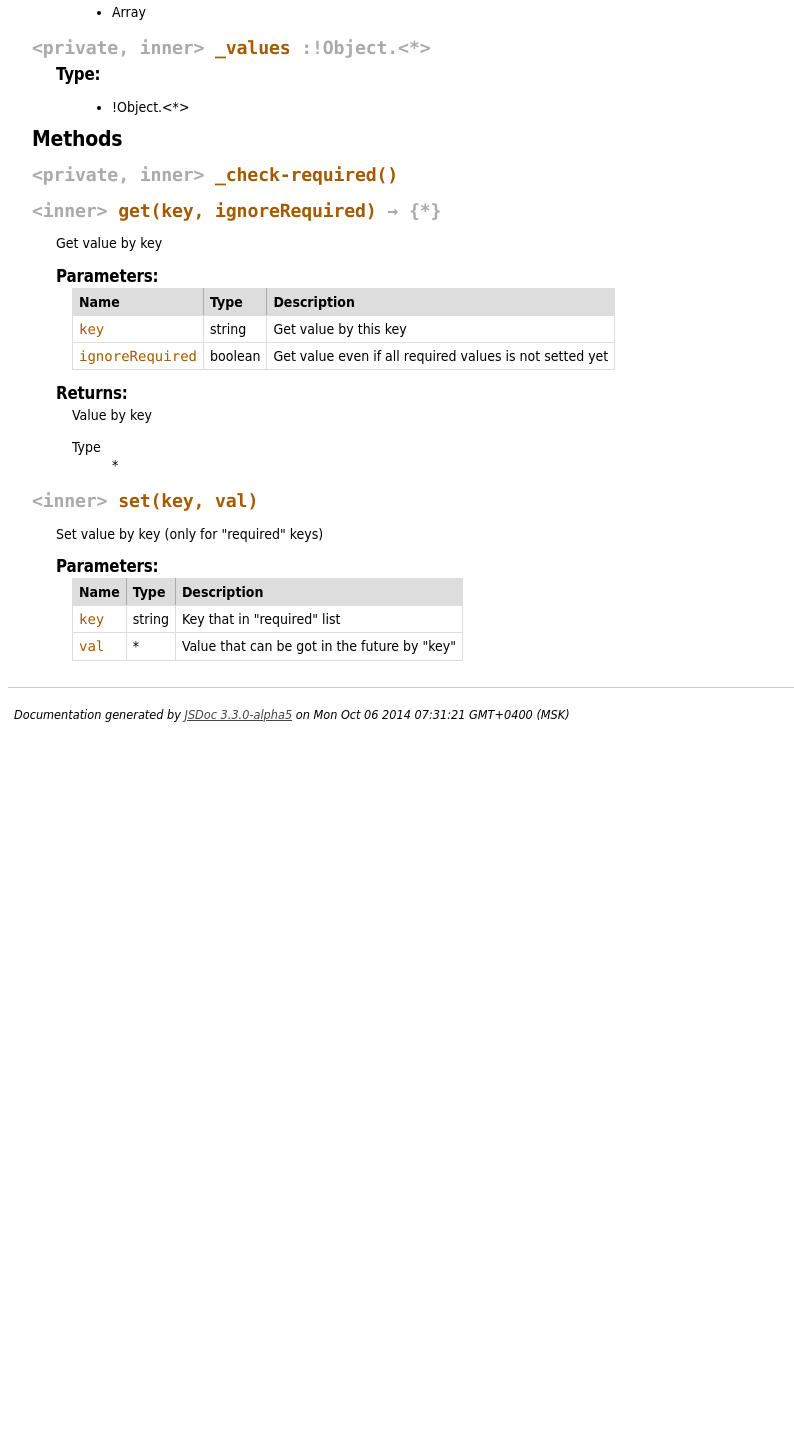
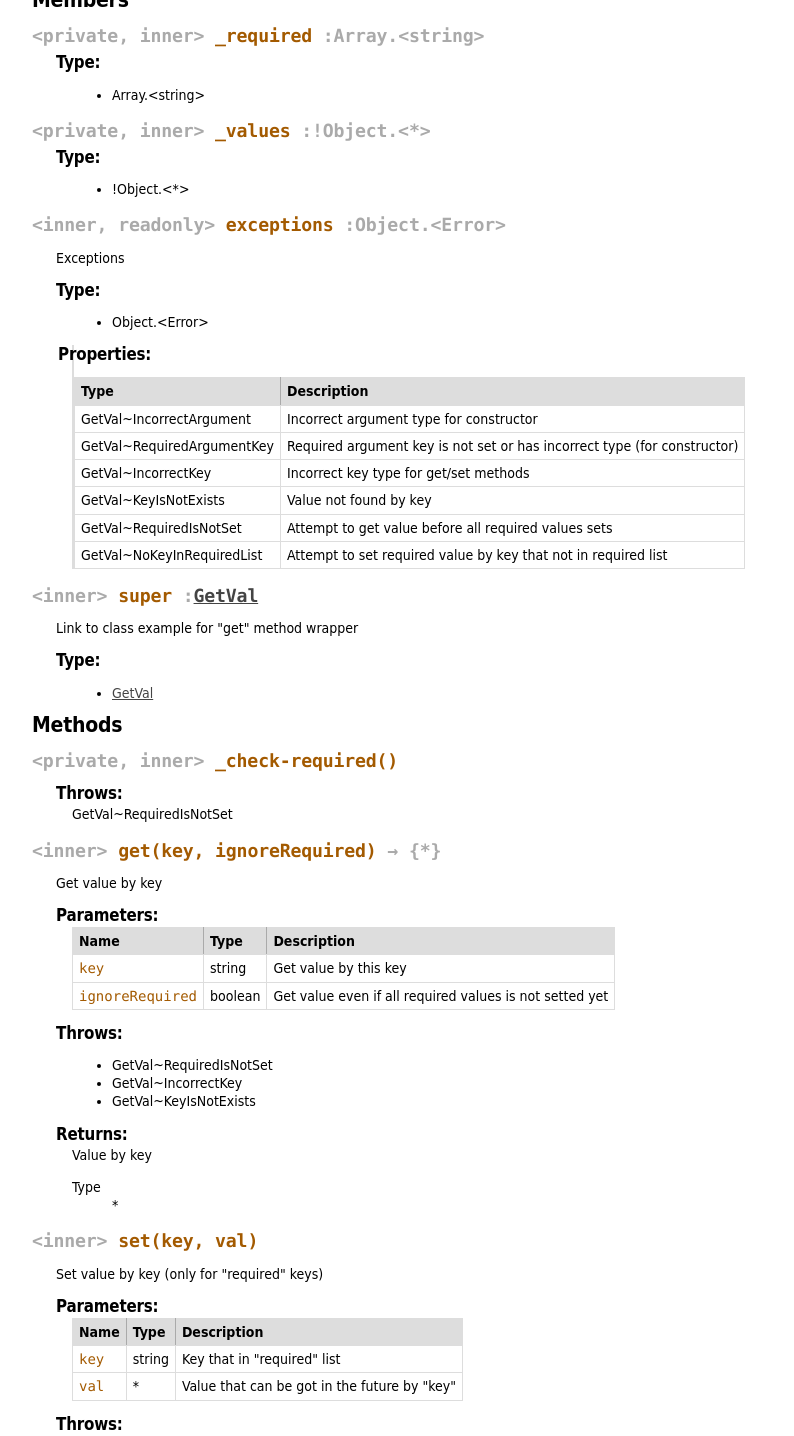
Before and after one commit to unclechu/js-useful-umd-modules, a website: page get_val/docs/html/GetVal.html in a window 1280 px wide. Shown: the part 471-1907 px from the top of the page, without its empty margins (0-794 px from the left). Before the commit the page ends 1209 px from the top, so only its background shows below. Drawn offline with Linux system fonts and the light colour scheme.

Commit message:
"get_val": added jsdoc for exceptions

```diff
--- a/get_val/docs/html/GetVal.html
+++ b/get_val/docs/html/GetVal.html
@@ -185,6 +185,34 @@
 
 
 
+    <h5>Throws:</h5>
+    <ul>
+            <li>
+
+    <div class="param-desc">
+
+
+<span class="param-type">GetVal~IncorrectArgument</span>
+
+
+
+    </div>
+
+</li>
+
+            <li>
+
+    <div class="param-desc">
+
+
+<span class="param-type">GetVal~RequiredArgumentKey</span>
+
+
+
+    </div>
+
+</li>
+        </ul>
 
 
     <h5>Returns:</h5>
@@ -232,7 +260,7 @@
         <dl>
 
 <dt>
-    <h4 class="name" id="_required"><span class="type-signature">&lt;private, inner> </span>_required<span class="type-signature"> :Array</span></h4>
+    <h4 class="name" id="_required"><span class="type-signature">&lt;private, inner> </span>_required<span class="type-signature"> :Array.&lt;string></span></h4>
 
 
 </dt>
@@ -244,7 +272,7 @@
         <ul>
             <li>
 
-<span class="param-type">Array</span>
+<span class="param-type">Array.&lt;string></span>
 
 
             </li>
@@ -302,6 +330,280 @@
             <li>
 
 <span class="param-type">!Object.&lt;*></span>
+
+
+            </li>
+        </ul>
+
+
+
+<dl class="details">
+
+
+
+
+
+
+
+
+
+
+
+
+
+
+
+
+
+
+
+
+
+
+
+
+
+</dl>
+
+
+
+
+
+</dd>
+
+
+
+<dt>
+    <h4 class="name" id="exceptions"><span class="type-signature">&lt;inner, readonly> </span>exceptions<span class="type-signature"> :Object.&lt;Error></span></h4>
+
+
+</dt>
+<dd>
+
+    <div class="description">
+        Exceptions
+    </div>
+
+
+
+        <h5>Type:</h5>
+        <ul>
+            <li>
+
+<span class="param-type">Object.&lt;Error></span>
+
+
+            </li>
+        </ul>
+
+
+
+<dl class="details">
+
+
+        <h5 class="subsection-title">Properties:</h5>
+
+        <dl>
+
+<table class="props">
+    <thead>
+    <tr>
+
+
+        <th>Type</th>
+
+
+
+
+
+        <th class="last">Description</th>
+    </tr>
+    </thead>
+
+    <tbody>
+
+
+        <tr>
+
+
+            <td class="type">
+
+
+<span class="param-type">GetVal~IncorrectArgument</span>
+
+
+
+            </td>
+
+
+
+
+
+            <td class="description last">Incorrect argument type for constructor</td>
+        </tr>
+
+
+
+        <tr>
+
+
+            <td class="type">
+
+
+<span class="param-type">GetVal~RequiredArgumentKey</span>
+
+
+
+            </td>
+
+
+
+
+
+            <td class="description last">Required argument key is not set or has incorrect type (for constructor)</td>
+        </tr>
+
+
+
+        <tr>
+
+
+            <td class="type">
+
+
+<span class="param-type">GetVal~IncorrectKey</span>
+
+
+
+            </td>
+
+
+
+
+
+            <td class="description last">Incorrect key type for get/set methods</td>
+        </tr>
+
+
+
+        <tr>
+
+
+            <td class="type">
+
+
+<span class="param-type">GetVal~KeyIsNotExists</span>
+
+
+
+            </td>
+
+
+
+
+
+            <td class="description last">Value not found by key</td>
+        </tr>
+
+
+
+        <tr>
+
+
+            <td class="type">
+
+
+<span class="param-type">GetVal~RequiredIsNotSet</span>
+
+
+
+            </td>
+
+
+
+
+
+            <td class="description last">Attempt to get value before all required values sets</td>
+        </tr>
+
+
+
+        <tr>
+
+
+            <td class="type">
+
+
+<span class="param-type">GetVal~NoKeyInRequiredList</span>
+
+
+
+            </td>
+
+
+
+
+
+            <td class="description last">Attempt to set required value by key that not in required list</td>
+        </tr>
+
+
+    </tbody>
+</table></dl>
+
+
+
+
+
+
+
+
+
+
+
+
+
+
+
+
+
+
+
+
+
+
+
+
+
+
+</dl>
+
+
+
+
+
+</dd>
+
+
+
+<dt>
+    <h4 class="name" id="super"><span class="type-signature">&lt;inner> </span>super<span class="type-signature"> :<a href="GetVal.html">GetVal</a></span></h4>
+
+
+</dt>
+<dd>
+
+    <div class="description">
+        Link to class example for "get" method wrapper
+    </div>
+
+
+
+        <h5>Type:</h5>
+        <ul>
+            <li>
+
+<span class="param-type"><a href="GetVal.html">GetVal</a></span>
 
 
             </li>
@@ -402,6 +704,21 @@
 
 
 
+
+
+
+    <h5>Throws:</h5>
+
+
+
+    <div class="param-desc">
+
+
+<span class="param-type">GetVal~RequiredIsNotSet</span>
+
+
+
+    </div>
 
 
 
@@ -542,6 +859,47 @@
 
 
 
+    <h5>Throws:</h5>
+    <ul>
+            <li>
+
+    <div class="param-desc">
+
+
+<span class="param-type">GetVal~RequiredIsNotSet</span>
+
+
+
+    </div>
+
+</li>
+
+            <li>
+
+    <div class="param-desc">
+
+
+<span class="param-type">GetVal~IncorrectKey</span>
+
+
+
+    </div>
+
+</li>
+
+            <li>
+
+    <div class="param-desc">
+
+
+<span class="param-type">GetVal~KeyIsNotExists</span>
+
+
+
+    </div>
+
+</li>
+        </ul>
 
 
     <h5>Returns:</h5>
@@ -702,6 +1060,34 @@
 
 
 
+    <h5>Throws:</h5>
+    <ul>
+            <li>
+
+    <div class="param-desc">
+
+
+<span class="param-type">GetVal~IncorrectKey</span>
+
+
+
+    </div>
+
+</li>
+
+            <li>
+
+    <div class="param-desc">
+
+
+<span class="param-type">GetVal~NoKeyInRequiredList</span>
+
+
+
+    </div>
+
+</li>
+        </ul>
 
 
 
@@ -730,7 +1116,7 @@
 <br clear="both">
 
 <footer>
-    Documentation generated by <a href="https://github.com/jsdoc3/jsdoc">JSDoc 3.3.0-alpha5</a> on Mon Oct 06 2014 07:31:21 GMT+0400 (MSK)
+    Documentation generated by <a href="https://github.com/jsdoc3/jsdoc">JSDoc 3.3.0-alpha5</a> on Mon Oct 06 2014 08:00:26 GMT+0400 (MSK)
 </footer>
 
 <script> prettyPrint(); </script>
```
Also changed, not shown: get_val/docs/html/index.html (+1 -1 lines), get_val/docs/html/module-get_val.html (+1 -1 lines), get_val/docs/md/get_val.md (+1 -0 lines), get_val/get_val.js (+35 -1 lines), 2 other files.
